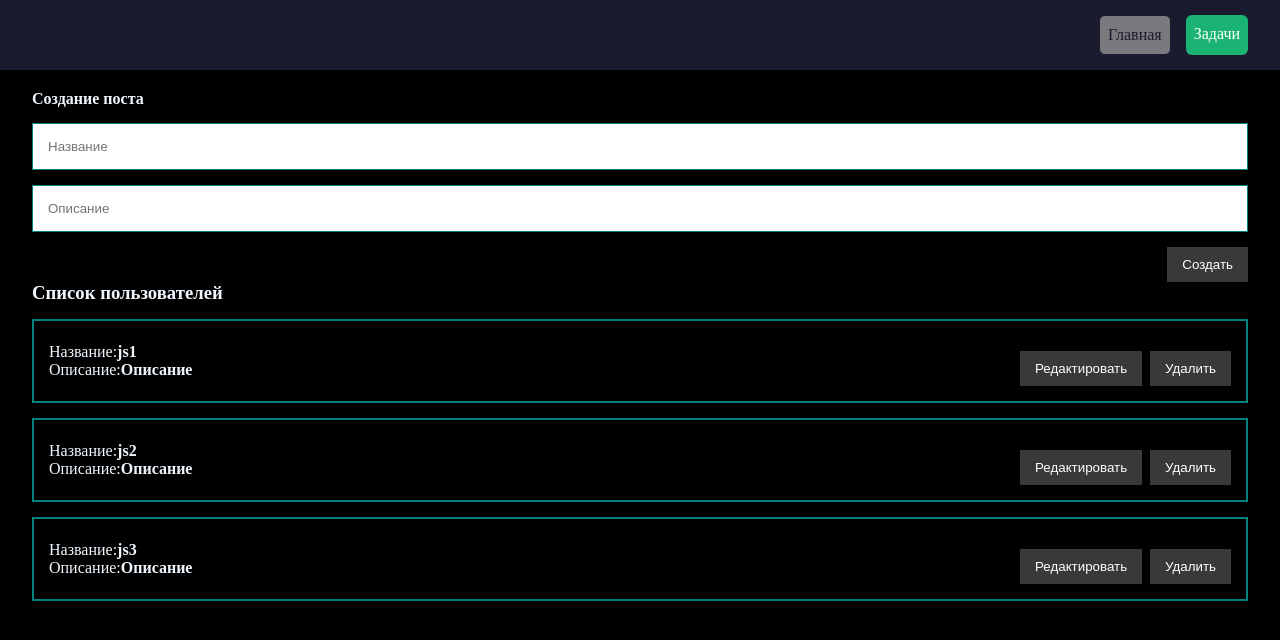
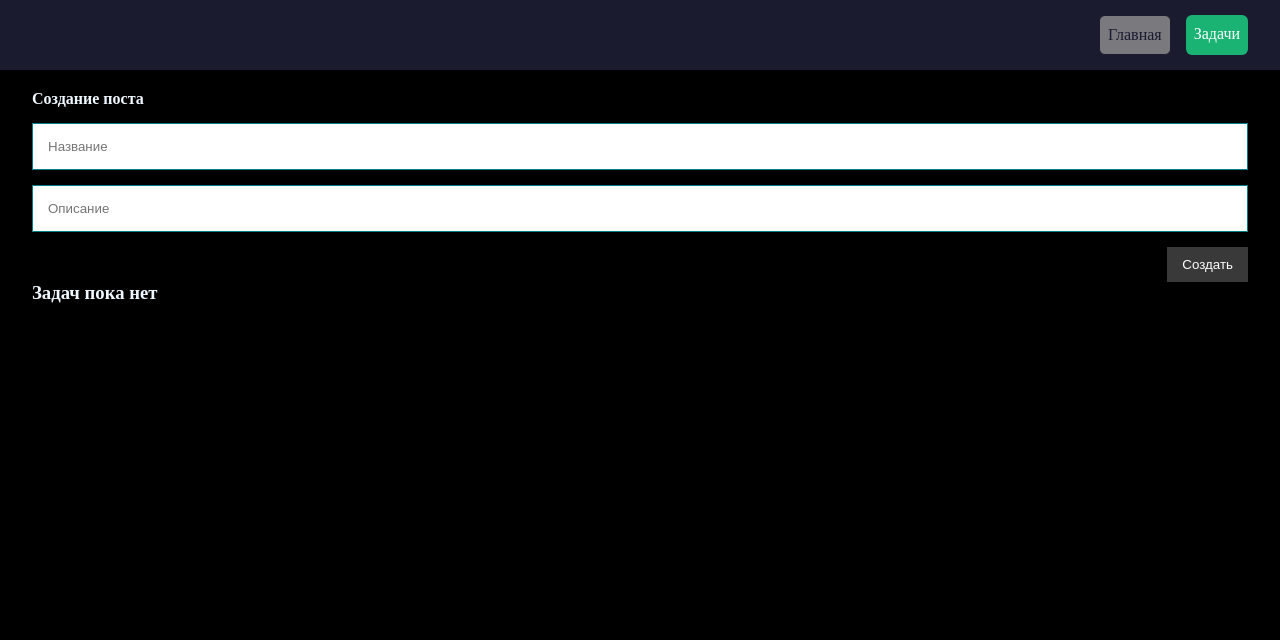
Before and after one commit to Artur766/tasks, a Vue app: page /tasks in a window 1280 px wide. Shown: the top 640 px of the page. Built offline with nearby package versions, Linux system fonts and the light colour scheme.

Commit message:
add vuex

```diff
--- a/package.json
+++ b/package.json
@@ -9,7 +9,8 @@
   },
   "dependencies": {
     "vue": "^3.3.4",
-    "vue-router": "^4.2.4"
+    "vue-router": "^4.2.4",
+    "vuex": "^4.1.0"
   },
   "devDependencies": {
     "@vitejs/plugin-vue": "^4.3.4",
--- a/src/components/PostList.vue
+++ b/src/components/PostList.vue
@@ -1,6 +1,7 @@
 <template>
     <div>
-        <h3>Список пользователей</h3>
+        <h3 v-if="posts.length > 0">Спсиок задач</h3>
+        <h3 v-else>Задач пока нет</h3>
         <Post :post="post" v-for="post in posts" :key="post.id" @delete="deletePost" @save="saveEdit" />
     </div>
 </template>
@@ -10,6 +11,11 @@ import Post from './Post.vue';
 export default {
     components: {
         Post
+    },
+    data() {
+        return {
+
+        }
     },
     props: {
         posts: {
--- a/src/pages/Tasks.vue
+++ b/src/pages/Tasks.vue
@@ -5,20 +5,16 @@
    </main>
 </template>
 
-
 <script>
 import PostForm from '@/components/PostForm.vue';
 import PostList from '@/components/PostList.vue';
+
 export default {
    components: { PostForm, PostList },
    name: "Tasks",
    data() {
       return {
-         posts: [
-            { id: 1, title: "js1", body: "Описание" },
-            { id: 2, title: "js2", body: "Описание" },
-            { id: 3, title: "js3", body: "Описание" },
-         ],
+         posts: this.loadPostsFromLocalStorage() || [],
       }
    },
    computed: {
@@ -27,9 +23,11 @@ export default {
    methods: {
       createPost(post) {
          this.posts.push(post);
+         this.savePostsToLocalStorage();
       },
       deletePost(idPost) {
          this.posts = this.posts.filter(post => post.id !== idPost);
+         this.savePostsToLocalStorage();
       },
       saveEdit(editedPost) {
          this.posts = this.posts.map(post => {
@@ -37,7 +35,15 @@ export default {
                return editedPost;
             }
             return post;
-         })
+         });
+         this.savePostsToLocalStorage();
+      },
+      savePostsToLocalStorage() {
+         localStorage.setItem('posts', JSON.stringify(this.posts));
+      },
+      loadPostsFromLocalStorage() {
+         const storedPosts = localStorage.getItem('posts');
+         return storedPosts ? JSON.parse(storedPosts) : null;
       }
    },
    mounted() {
```
Also changed, not shown: 1 other file (tests, documents, lock files or other folders).
